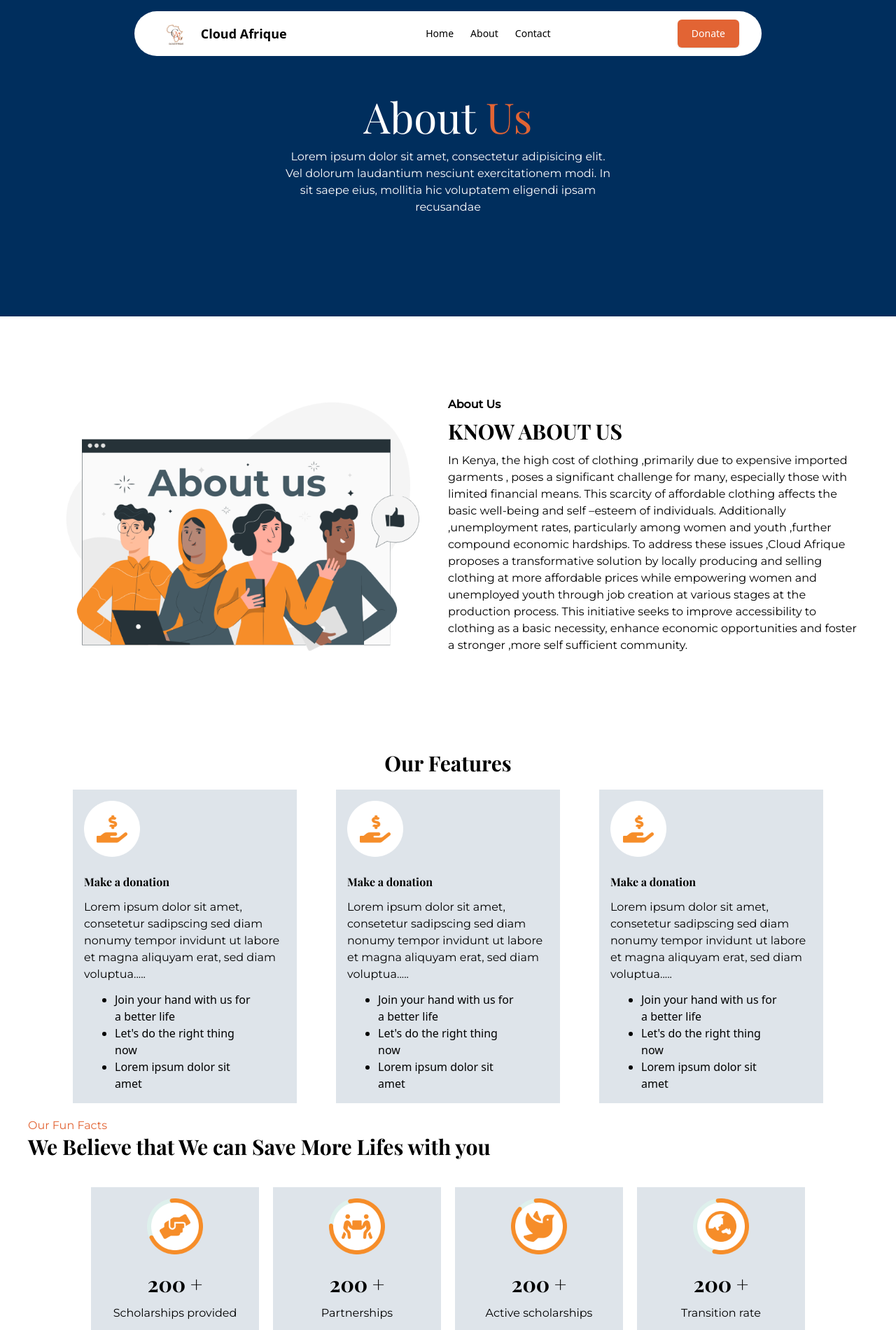
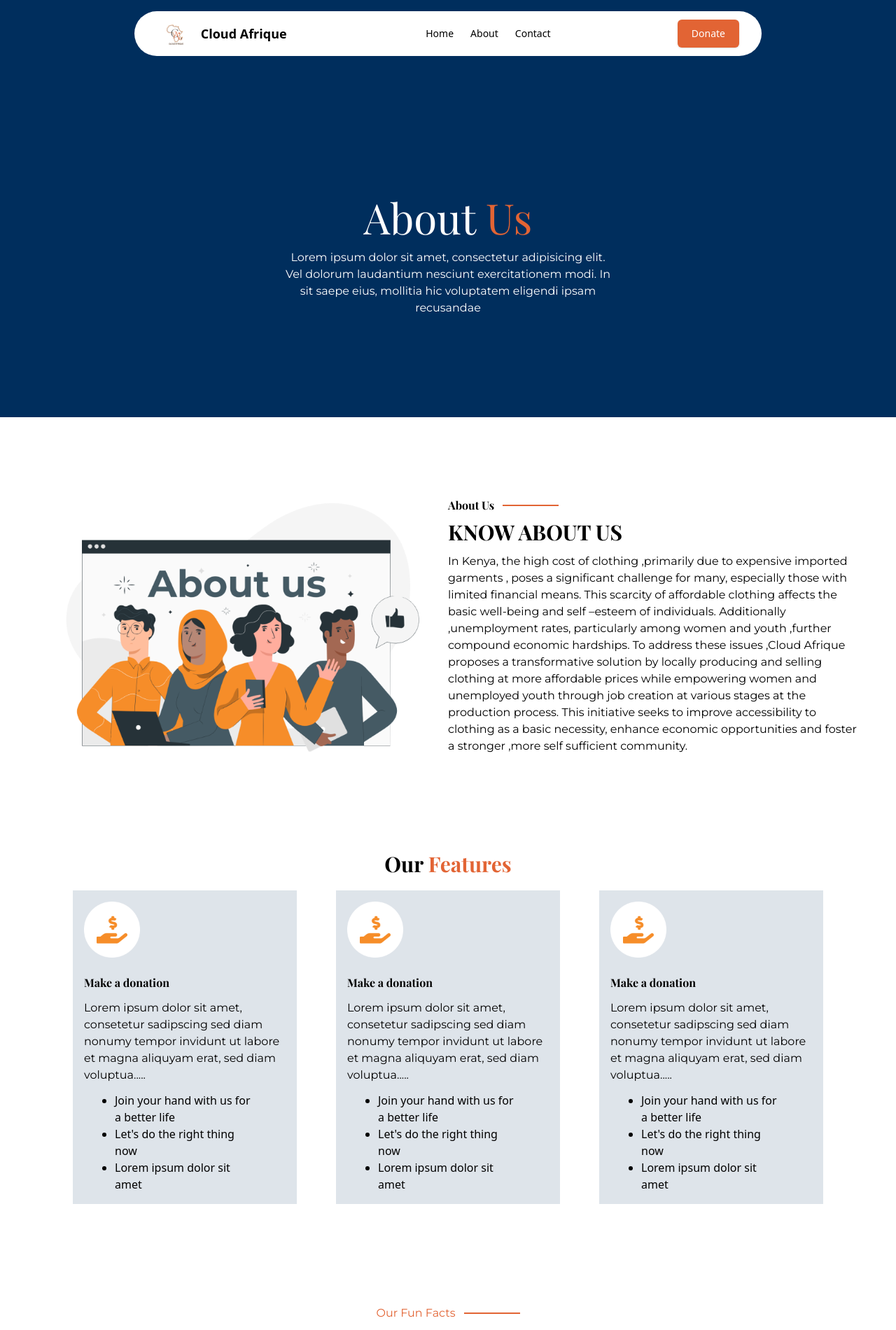
Before and after one commit to Diana-nyamai/CloudAfrique, a React (Vite) app: page /about in a window 1280 px wide. Shown: the top 1900 px of the page at 70% size. Built offline with nearby package versions, Linux system fonts and the light colour scheme.

Commit message:
updsate: about page

```diff
--- a/src/components/footer/index.tsx
+++ b/src/components/footer/index.tsx
@@ -13,14 +13,14 @@ const Footer = () => {
 
       <div className="flex flex-col">
         <h3 className="font-semibold font-playfair mb-4">Quick links</h3>
-        <a href="#">Home</a>
-        <a href="#">About us</a>
-        <a href="#">Donate</a>
+        <a href="/">Home</a>
+        <a href="/about">About us</a>
+        <a href="/donate">Donate</a>
       </div>
 
       <div className="flex flex-col mt-5 lg:mt-0">
         <h3 className="font-semibold font-playfair mb-4">Get in touch</h3>
-        <a href="#">Contact us</a>
+        <a href="/contact">Contact us</a>
       </div>
 
       <div className="flex flex-col mt-5 lg:mt-0">
--- a/src/main.tsx
+++ b/src/main.tsx
@@ -3,7 +3,8 @@ import ReactDOM from 'react-dom/client'
 import App from './App.tsx'
 import './index.css'
 import { BrowserRouter as Router } from 'react-router-dom'
-import 'aos/dist/aos.css'
+import 'aos/dist/aos.css';
+import 'animate.css';
 
 ReactDOM.createRoot(document.getElementById('root')!).render(
   <React.StrictMode>
--- a/src/pages/About/index.tsx
+++ b/src/pages/About/index.tsx
@@ -1,11 +1,15 @@
+import { useEffect } from "react";
 import { images } from "../../constants";
 import { features, funFacts, gallery } from "./data";
+import AOS from 'aos'
 
 const About = () => {
-
+  useEffect(()=>{
+    AOS.init({duration: 2000})
+  },[])
   return (
     <div>
-      <div className="relative bg-blue h-full flex flex-col lg:flex-row justify-center items-center lg:px-32 pb-32">
+      <div className="relative bg-blue h-full py-36 flex flex-col lg:flex-row justify-center items-center lg:px-32 pb-32">
         <div className="text-white px-5 xl:w-1/2 mt-10">
           <h1 className="text-white text-2xl lg:text-6xl capitalize mb-4 font-playfair text-center">
             About <span className="text-orange">Us</span>{" "}
@@ -20,10 +24,13 @@ const About = () => {
 
       <div className="flex flex-col lg:flex-row w-full items-center px-11 flex-wrap">
         <div className="lg:w-1/2">
-          <img src={images.aboutUs} alt="aboutUs" />
+          <img src={images.aboutUs} alt="aboutUs" data-aos="flip-left"/>
         </div>
-        <div className="lg:w-1/2">
-          <p className="font-semibold font-montserrat mb-2">About Us</p>
+        <div className="lg:w-1/2" data-aos="flip-right">
+        <div className="flex items-center gap-3 mb-2">
+          <p className="font-semibold font-playfair">About Us</p>
+          <p className="w-20 border-b-2 border-orange"></p>
+          </div>
           <h1 className="font-bold text-3xl font-playfair mb-3">
             KNOW ABOUT US
           </h1>
@@ -47,11 +54,11 @@ const About = () => {
 
       <div className="mt-6">
         <h2 className="text-center font-bold font-playfair text-3xl">
-          Our Features
+          Our <span className="text-orange">Features</span>
         </h2>
         <div className="flex gap-6 justify-center items center flex-wrap my-5">
           {features.map((item, index) => (
-            <div className="bg-lightBlue p-4 lg:w-1/4 mx-4" key={index}>
+            <div className="bg-lightBlue p-4 lg:w-1/4 mx-4" key={index} data-aos="zoom-in">
               <img src={item.icon} alt="donate" className="w-20" />
               <h3 className="mt-6 font-playfair font-semibold">{item.title}</h3>
               <p className="font-montserrat my-3">{item.desc}</p>
@@ -66,14 +73,18 @@ const About = () => {
       </div>
 
       {/* fun facts */}
-      <div className="px-10">
-        <h3 className="text-orange font-montserrat">Our Fun Facts</h3>
-        <h1 className="font-playfair text-3xl font-semibold">We Believe that We can Save More Lifes with you</h1>
+      <div className="px-10 lg:mt-36">
+          <div className="flex items-center gap-3 mb-2 justify-center">
+            <h3 className="text-orange font-montserrat text-center">Our Fun Facts</h3>
+            <p className="w-20 border-b-2 border-orange"></p>
+          </div>
+          <h1 className="font-playfair text-3xl font-semibold text-center">We Believe that We can Save More Lifes with you</h1>
+
 
         <div className="flex gap-5 my-10 justify-center flex-wrap">
            {
           funFacts.map((fact, index)=>(
-            <div className="bg-lightBlue p-4 w-full lg:w-[20%] flex flex-col justify-center items-center" key={index}>
+            <div className="bg-lightBlue p-4 w-full lg:w-[20%] flex flex-col justify-center items-center" key={index} data-aos="flip-right">
             <img src={fact.icon} alt="donate" className="w-20" />
             <h3 className="mt-6 font-playfair font-semibold text-3xl">{fact.number} +</h3>
             <p className="font-montserrat my-3">{fact.title}</p>
@@ -85,7 +96,7 @@ const About = () => {
 
       {/* our gallery */}
       <div className="pt-20">
-        <h2 className="text-3xl font-playfair font-semibold px-10 py-6">Our <span className="text-orange">Gallery</span></h2>
+        <h2 className="text-3xl font-playfair font-semibold px-10 py-6 text-center">Our <span className="text-orange">Gallery</span></h2>
          <div className="bg-lightOrange flex gap-6 flex-wrap justify-center items-center w-[80%] mx-auto p-4 rounded-md mb-10">
         {
           gallery.map((gallery, index)=>(
```
